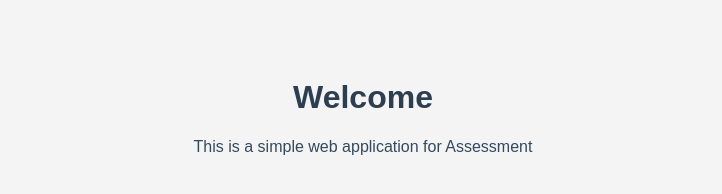
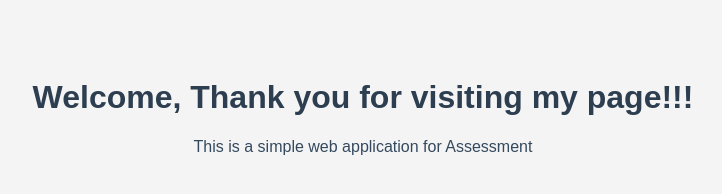
Before and after one commit to Gowtham1906/DevOps, a plain HTML site: page index.html in a window 1280 px wide. Shown: the whole page, without its empty margins (277-999 px from the left). Drawn offline with Linux system fonts and the light colour scheme.

Commit message:
Update index.html

```diff
--- a/index.html
+++ b/index.html
@@ -7,7 +7,7 @@
     <link rel="stylesheet" href="styles.css">
 </head>
 <body>
-    <h1>Welcome</h1>
+    <h1>Welcome, Thank you for visiting my page!!!</h1>
     <p>This is a simple web application for Assessment</p>
 </body>
 </html>
```
